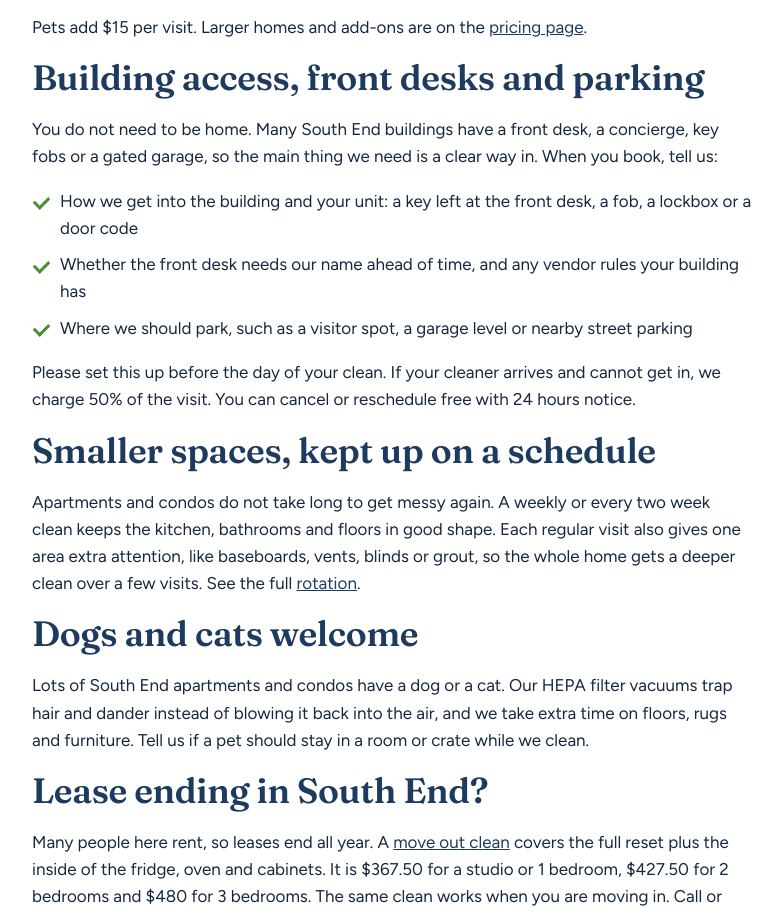
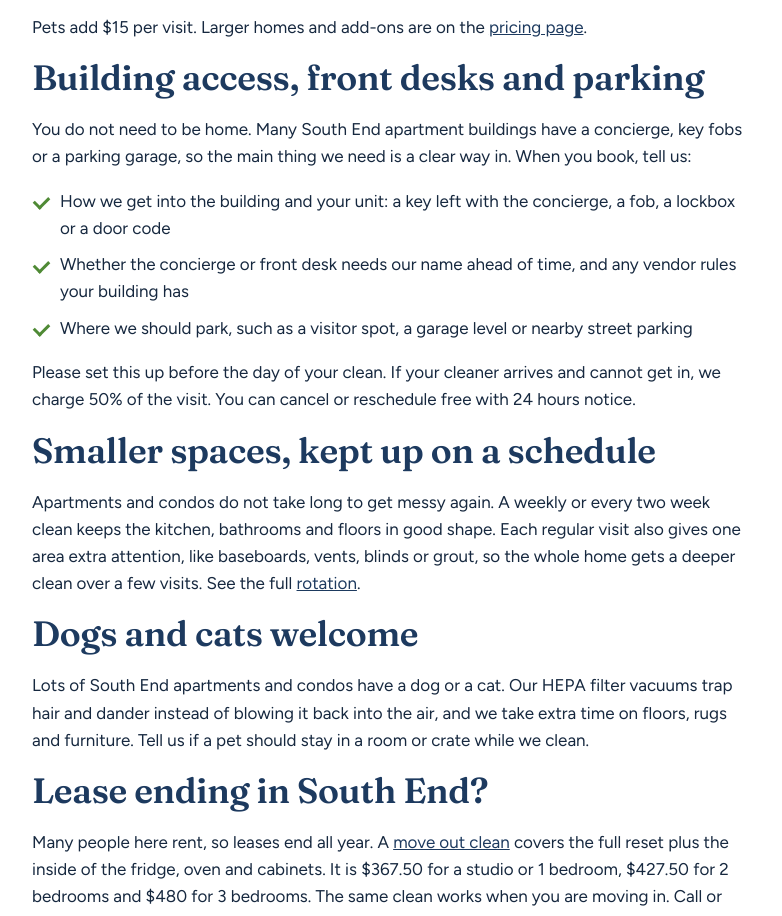
Before and after one commit to Gov617/LinensandLemon, a plain HTML site: page house-cleaning-south-end-charlotte.html in a window 1280 px wide. Shown: the part 891-1807 px from the top of the page, without its empty margins (248-1030 px from the left). Drawn offline with Linux system fonts and the light colour scheme.

Commit message:
Soften South End building access wording to match research
Co-Authored-By: Claude Opus 5.5 <noreply@anthropic.com>

```diff
--- a/house-cleaning-south-end-charlotte.html
+++ b/house-cleaning-south-end-charlotte.html
@@ -64,10 +64,10 @@
 <p>Pets add $15 per visit. Larger homes and add-ons are on the <a href="pricing.html">pricing page</a>.</p>
 
 <h2>Building access, front desks and parking</h2>
-<p>You do not need to be home. Many South End buildings have a front desk, a concierge, key fobs or a gated garage, so the main thing we need is a clear way in. When you book, tell us:</p>
+<p>You do not need to be home. Many South End apartment buildings have a concierge, key fobs or a parking garage, so the main thing we need is a clear way in. When you book, tell us:</p>
 <ul class="tick">
-<li>How we get into the building and your unit: a key left at the front desk, a fob, a lockbox or a door code</li>
-<li>Whether the front desk needs our name ahead of time, and any vendor rules your building has</li>
+<li>How we get into the building and your unit: a key left with the concierge, a fob, a lockbox or a door code</li>
+<li>Whether the concierge or front desk needs our name ahead of time, and any vendor rules your building has</li>
 <li>Where we should park, such as a visitor spot, a garage level or nearby street parking</li>
 </ul>
 <p>Please set this up before the day of your clean. If your cleaner arrives and cannot get in, we charge 50% of the visit. You can cancel or reschedule free with 24 hours notice.</p>
```
